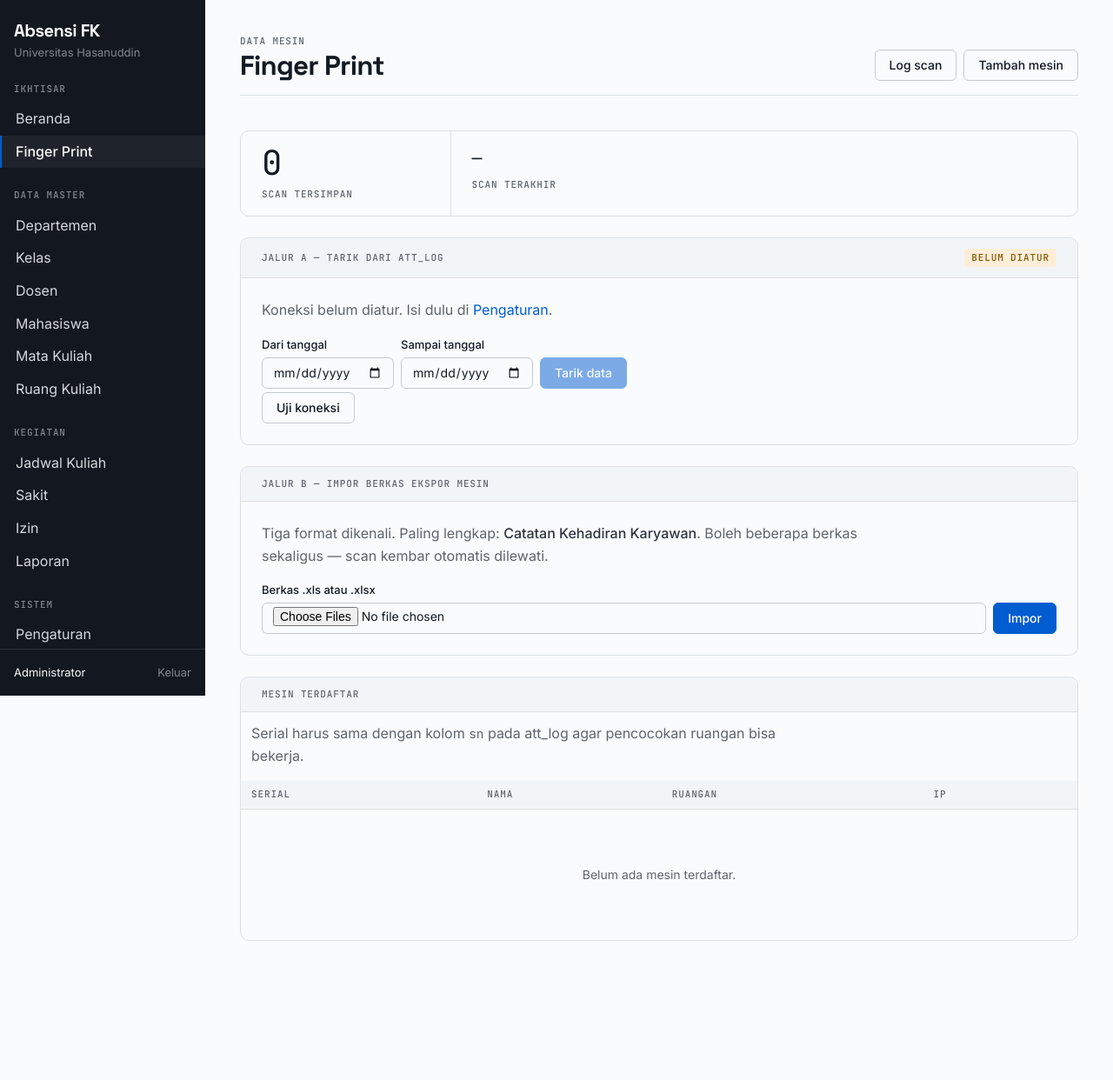
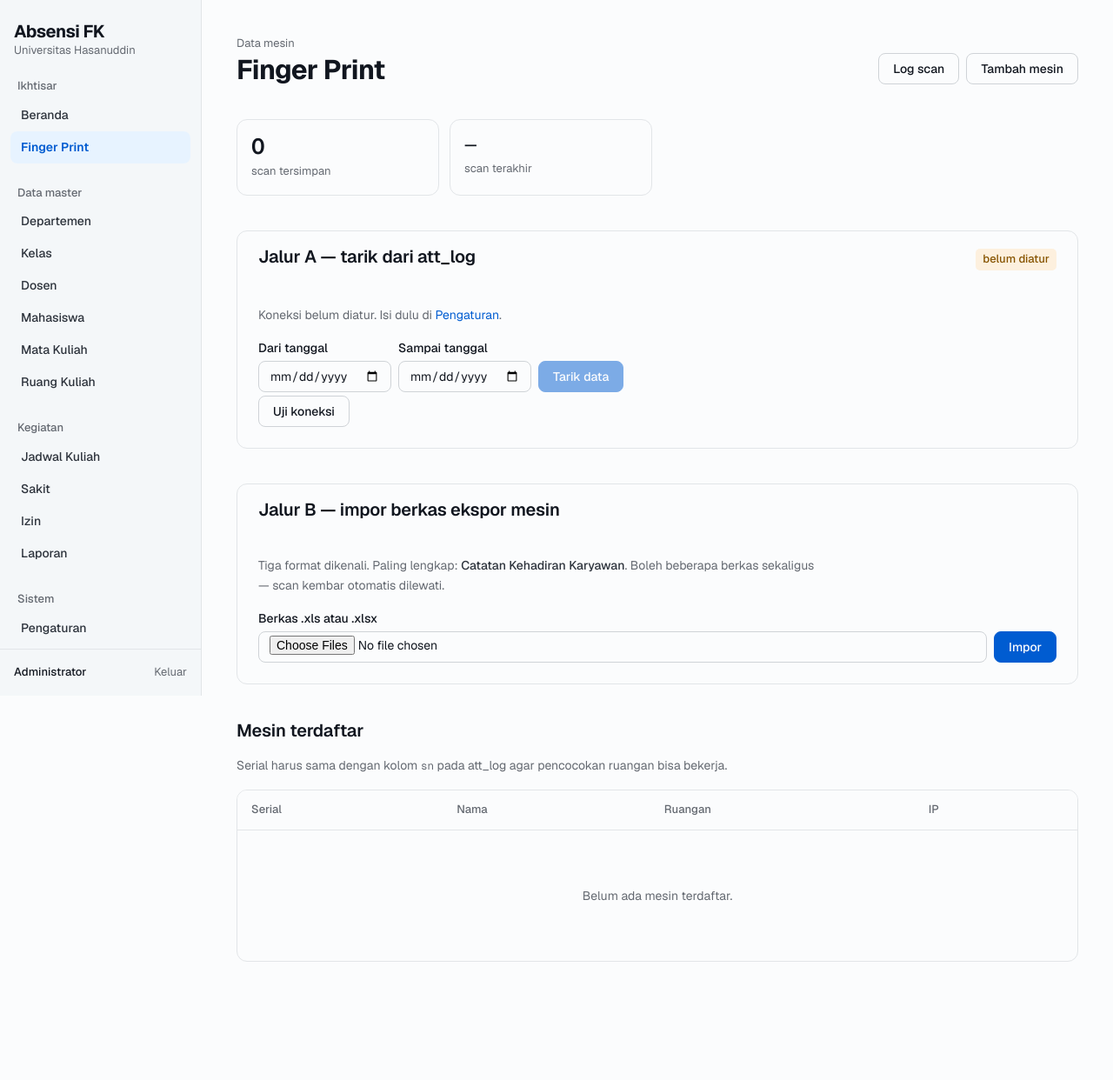
Before and after one commit to bizznara-hub/finger-generator, a Flask app: page /finger-print/ in a window 1280 px wide. Shown: the whole page at 87% size. Before the commit the page ends 1082 px from the top, so only its background shows below. Run offline with Flask 3, Linux system fonts and the light colour scheme; the visitor is signed in with stand-in values (Sample User, id 1).

Commit message:
Rapikan antarmuka: terang, lebih sedikit kotak, Geist
Tangkapan layar dari percobaan sebelumnya menunjukkan tiga hal yang
membuatnya terasa lama, bukan bersih:

- Rail hampir hitam terasa berat. Diganti permukaan terang dengan
  garis rambut; menu aktif ditandai aksen, bukan blok gelap.
- Kepala panel berlatar abu dan setiap blok dibingkai. Sekarang tabel
  duduk langsung di kanvas; hanya formulir dan alat yang dibingkai.
- Label mono huruf besar bertebaran di eyebrow, judul panel, kepala
  tabel, dan label angka. Sekarang huruf besar mono hanya untuk data
  (NIM, jam, angka); label antarmuka memakai kalimat biasa.

Tipografi disederhanakan dari tiga famili (Space Grotesk + Inter +
JetBrains Mono) menjadi dua: Geist untuk seluruh teks, Geist Mono
untuk data. Dua famili adalah jumlah kanonik menurut aturan 2+1;
tiga adalah plafon, bukan target.

Seluruh 17 pasangan warna dihitung ulang kontrasnya setelah palet
diterangkan — semuanya lulus WCAG AA.

Co-Authored-By: Claude Opus 5 <noreply@anthropic.com>

```diff
--- a/static/css/app.css
+++ b/static/css/app.css
@@ -31,19 +37,19 @@ body {
   font-weight: var(--w-body);
   line-height: var(--lh-body);
   -webkit-font-smoothing: antialiased;
+  -moz-osx-font-smoothing: grayscale;
 }
 
 h1, h2, h3 {
   margin: 0;
   font-family: var(--font-display);
   font-style: normal;
-  font-weight: var(--w-display);
-  line-height: var(--lh-tight);
-  letter-spacing: var(--track-display);
   color: var(--color-ink);
   overflow-wrap: anywhere;
   min-width: 0;
 }
+h1 { font-weight: var(--w-display); line-height: var(--lh-display); letter-spacing: var(--track-display); }
+h2, h3 { font-weight: var(--w-semi); line-height: var(--lh-tight); letter-spacing: var(--track-tight); }
 
 p { margin: 0; }
 
@@ -58,21 +64,11 @@ a:hover { text-decoration: underline; text-decoration-thickness: 1px; }
 
 code { font-family: var(--font-mono); font-size: 0.9em; }
 
-/* label mono: satu-satunya suara "mesin" di halaman */
-.eyebrow, .panel__title, thead th, .rail__group, .note__mark, .stat__label {
-  font-family: var(--font-mono);
-  font-size: var(--text-2xs);
-  font-weight: var(--w-medium);
-  letter-spacing: var(--track-mono);
-  text-transform: uppercase;
-  line-height: 1.4;
-}
-
 /* ================================================================ kerangka */
 
 .shell { display: flex; min-height: 100vh; }
 
-/* ---------------- rail: satu-satunya permukaan gelap ---------------- */
+/* ---------------- rail: permukaan tenang, bukan pita gelap ---------------- */
 
 .rail {
   position: fixed;
@@ -82,7 +78,8 @@ code { font-family: var(--font-mono); font-size: 0.9em; }
   width: var(--rail-w);
   display: flex;
   flex-direction: column;
-  background: var(--color-graphite);
+  background: var(--color-paper-2);
+  border-inline-end: var(--rule-hair) solid var(--color-rule);
 }
 
 .rail__brand { padding: var(--space-lg) var(--space-md) var(--space-md); }
@@ -94,55 +91,56 @@ code { font-family: var(--font-mono); font-size: 0.9em; }
   font-size: var(--text-md);
   font-weight: var(--w-display);
   letter-spacing: var(--track-display);
-  line-height: 1.1;
-  color: var(--color-paper);
+  line-height: 1.2;
+  color: var(--color-ink);
 }
 .rail__sub {
   display: block;
-  margin-block-start: var(--space-2xs);
   font-size: var(--text-xs);
-  color: var(--color-on-graphite-muted);
+  color: var(--color-muted);
 }
 
-.rail__nav { flex: 1; overflow-y: auto; padding-block-end: var(--space-lg); }
+.rail__nav { flex: 1; overflow-y: auto; padding: 0 var(--space-sm) var(--space-lg); }
 
 .rail__group {
-  padding: var(--space-lg) var(--space-md) var(--space-xs);
-  color: var(--color-on-graphite-muted);
+  padding: var(--space-lg) var(--space-xs) var(--space-2xs);
+  font-size: var(--text-xs);
+  font-weight: var(--w-medium);
+  color: var(--color-muted);
 }
-.rail__group:first-child { padding-block-start: var(--space-xs); }
+.rail__group:first-child { padding-block-start: var(--space-2xs); }
 
 .rail__link {
   display: block;
-  padding: var(--space-xs) var(--space-md);
-  color: var(--color-on-graphite);
-  font-size: var(--text-base);
-  line-height: 1.35;
+  padding: var(--space-xs) var(--space-sm);
+  border-radius: var(--radius-control);
+  color: var(--color-ink-2);
+  font-size: var(--text-sm);
+  font-weight: var(--w-medium);
+  line-height: 1.5;
   white-space: nowrap;
-  border-inline-start: 2px solid transparent;
   transition: background-color var(--dur-1) var(--ease-out),
               color var(--dur-1) var(--ease-out);
 }
-.rail__link:hover { background: var(--color-graphite-2); color: var(--color-paper); text-decoration: none; }
+.rail__link:hover { background: var(--color-paper-3); color: var(--color-ink); text-decoration: none; }
 .rail__link[aria-current="page"] {
-  background: var(--color-graphite-2);
-  border-inline-start-color: var(--color-accent);
-  color: var(--color-paper);
-  font-weight: var(--w-medium);
+  background: var(--color-accent-soft);
+  color: var(--color-accent);
+  font-weight: var(--w-semi);
 }
 
 .rail__foot {
-  padding: var(--space-md);
-  border-block-start: var(--rule-hair) solid var(--color-graphite-3);
-  font-size: var(--text-xs);
   display: flex;
   align-items: baseline;
   justify-content: space-between;
   gap: var(--space-sm);
+  padding: var(--space-md);
+  border-block-start: var(--rule-hair) solid var(--color-rule);
+  font-size: var(--text-xs);
 }
-.rail__who { color: var(--color-paper); min-width: 0; overflow: hidden; text-overflow: ellipsis; white-space: nowrap; }
-.rail__out { color: var(--color-on-graphite-muted); white-space: nowrap; }
-.rail__out:hover { color: var(--color-paper); }
+.rail__who { color: var(--color-ink); font-weight: var(--w-medium); min-width: 0; overflow: hidden; text-overflow: ellipsis; white-space: nowrap; }
+.rail__out { color: var(--color-muted); white-space: nowrap; }
+.rail__out:hover { color: var(--color-accent); }
 
 /* ---------------- isi ---------------- */
 
@@ -152,113 +150,122 @@ code { font-family: var(--font-mono); font-size: 0.9em; }
   margin-inline-start: var(--rail-w);
   padding: var(--space-xl) var(--space-xl) var(--space-3xl);
 }
+.main > * { max-width: 80rem; }
 
-/* kepala halaman — eyebrow DI ATAS judul (satu kolom), aksi rata kanan,
-   lalu satu garis rambut yang menutup blok. */
+/* kepala halaman: konteks kecil di atas judul, aksi rata kanan, tanpa garis
+   pemisah - jarak yang memisahkan, bukan aturan. */
 .page__head {
   display: grid;
   grid-template-columns: minmax(0, 1fr) auto;
   align-items: end;
   gap: var(--space-md);
-  padding-block-end: var(--space-md);
-  border-block-end: var(--rule-hair) solid var(--color-rule);
   margin-block-end: var(--space-xl);
 }
 .page__id { min-width: 0; }
-.page__eyebrow { display: block; color: var(--color-muted); margin-block-end: var(--space-2xs); }
-.page__title { font-size: var(--text-xl); line-height: var(--lh-display); }
+.page__eyebrow {
+  display: block;
+  font-size: var(--text-xs);
+  color: var(--color-muted);
+  margin-block-end: var(--space-3xs);
+}
+.page__title { font-size: var(--text-xl); }
 .page__actions { display: flex; align-items: center; gap: var(--space-xs); flex-wrap: wrap; }
 
-@media (max-width: 52rem) {
-  .page__head { grid-template-columns: minmax(0, 1fr); }
-}
+@media (max-width: 52rem) { .page__head { grid-template-columns: minmax(0, 1fr); } }
 
-/* ================================================================ panel */
+/* ================================================================ blok */
 
-.panel {
+.panel { margin-block-end: var(--space-xl); }
+
+/* Blok yang butuh bingkai (formulir, alat) memakai .panel--kotak.
+   Blok berisi tabel duduk langsung di kanvas. */
+.panel--kotak {
   border: var(--rule-hair) solid var(--color-rule);
   border-radius: var(--radius-panel);
   background: var(--color-paper);
-  margin-block-end: var(--space-lg);
 }
+.panel--kotak > .panel__body { padding: var(--space-lg); }
+/* panel tanpa bingkai: isi non-tabel duduk langsung di kanvas, beri jarak
+   sebelum tabel di bawahnya */
+.panel:not(.panel--kotak) > .panel__body:not(.panel__flush) { margin-block-end: var(--space-md); }
+.panel--kotak > .panel__head { padding: var(--space-md) var(--space-lg) 0; }
 
 .panel__head {
   display: flex;
-  align-items: center;
-  gap: var(--space-md);
+  align-items: baseline;
+  gap: var(--space-sm);
   flex-wrap: wrap;
-  padding: var(--space-sm) var(--space-lg);
-  border-block-end: var(--rule-hair) solid var(--color-rule);
-  background: var(--color-paper-2);
-  border-start-start-radius: var(--radius-panel);
-  border-start-end-radius: var(--radius-panel);
+  margin-block-end: var(--space-md);
 }
-.panel__title { flex: 1; min-width: 0; color: var(--color-muted); }
-.panel__body { padding: var(--space-lg); }
+.panel__title {
+  flex: 1;
+  min-width: 0;
+  font-family: var(--font-display);
+  font-size: var(--text-md);
+  font-weight: var(--w-semi);
+  letter-spacing: var(--track-tight);
+  color: var(--color-ink);
+}
 .panel__flush { padding: 0; }
-.panel--plain > .panel__head { background: transparent; }
 
 .hint {
   color: var(--color-muted);
-  font-size: var(--text-base);
-  max-width: 68ch;
+  font-size: var(--text-sm);
+  max-width: 70ch;
   margin-block-end: var(--space-md);
 }
 .hint:last-child { margin-block-end: 0; }
 .hint b { color: var(--color-ink-2); font-weight: var(--w-medium); }
 
-/* ================================================================ readout
-   Baris angka dibaca seperti panel instrumen: satu bidang, dibagi garis
-   rambut. Bukan empat kartu kembar. */
+/* ================================================================ angka */
 
 .stats {
   display: grid;
   grid-template-columns: repeat(2, minmax(0, 1fr));
-  border: var(--rule-hair) solid var(--color-rule);
-  border-radius: var(--radius-panel);
-  background: var(--color-paper);
-  overflow: hidden;
-  margin-block-end: var(--space-lg);
+  gap: var(--space-sm);
+  margin-block-end: var(--space-xl);
 }
 @media (min-width: 48rem) { .stats { grid-template-columns: repeat(4, minmax(0, 1fr)); } }
 
 .stat {
   display: block;
-  padding: var(--space-md) var(--space-lg);
+  padding: var(--space-md);
+  border: var(--rule-hair) solid var(--color-rule);
+  border-radius: var(--radius-panel);
+  background: var(--color-paper);
   color: inherit;
-  border-inline-start: var(--rule-hair) solid var(--color-rule);
-  border-block-start: var(--rule-hair) solid var(--color-rule);
-  transition: background-color var(--dur-1) var(--ease-out);
+  transition: border-color var(--dur-1) var(--ease-out);
 }
-/* bersihkan garis di tepi kisi supaya bidangnya utuh, tidak menggantung */
-.stat:nth-child(2n + 1) { border-inline-start: 0; }
-.stat:nth-child(-n + 2) { border-block-start: 0; }
-@media (min-width: 48rem) {
-  .stat:nth-child(2n + 1) { border-inline-start: var(--rule-hair) solid var(--color-rule); }
-  .stat:nth-child(4n + 1) { border-inline-start: 0; }
-  .stat:nth-child(-n + 4) { border-block-start: 0; }
-  .stat:nth-child(3), .stat:nth-child(4) { border-block-start: 0; }
-}
-a.stat:hover { background: var(--color-paper-2); text-decoration: none; }
+a.stat:hover { border-color: var(--color-rule-2); text-decoration: none; }
 a.stat:hover .stat__num { color: var(--color-accent); }
 
 .stat__num {
   display: block;
-  font-family: var(--font-mono);
-  font-size: var(--text-2xl);
-  font-weight: var(--w-body);
-  line-height: 1.05;
-  letter-spacing: -0.03em;
+  font-family: var(--font-display);
+  font-size: var(--text-lg);
+  font-weight: var(--w-semi);
+  line-height: 1.15;
+  letter-spacing: var(--track-display);
   color: var(--color-ink);
   font-variant-numeric: tabular-nums;
   transition: color var(--dur-1) var(--ease-out);
 }
-.stat__num--sm { font-size: var(--text-md); line-height: 1.5; }
-.stat__label { display: block; margin-block-start: var(--space-xs); color: var(--color-muted); }
+.stat__num--sm { font-size: var(--text-base); line-height: 1.6; }
+.stat__label {
+  display: block;
+  margin-block-start: var(--space-2xs);
+  font-size: var(--text-xs);
+  color: var(--color-muted);
+}
 
 /* ================================================================ tabel */
 
-.table-wrap { overflow-x: auto; }
+.table-wrap {
+  overflow-x: auto;
+  border: var(--rule-hair) solid var(--color-rule);
+  border-radius: var(--radius-panel);
+  background: var(--color-paper);
+}
 .table-wrap--tall { max-height: 30rem; overflow-y: auto; }
 
 table { width: 100%; border-collapse: collapse; font-size: var(--text-sm); }
@@ -267,15 +274,17 @@ thead th {
   position: sticky;
   top: 0;
   z-index: var(--z-raised);
-  background: var(--color-paper-2);
+  background: var(--color-paper);
   color: var(--color-muted);
+  font-size: var(--text-xs);
+  font-weight: var(--w-medium);
   text-align: start;
   white-space: nowrap;
-  padding: var(--space-xs) var(--space-sm);
+  padding: var(--space-sm) var(--space-md);
   border-block-end: var(--rule-hair) solid var(--color-rule);
 }
 tbody td {
-  padding: var(--space-xs) var(--space-sm);
+  padding: var(--space-sm) var(--space-md);
   border-block-end: var(--rule-hair) solid var(--color-rule);
   vertical-align: middle;
 }
@@ -325,13 +330,10 @@ tbody tr:hover { background: var(--color-paper-2); }
 .tag {
   display: inline-block;
   padding: var(--space-3xs) var(--space-xs);
-  border-radius: 3px;
+  border-radius: 5px;
   background: var(--color-paper-3);
-  font-family: var(--font-mono);
-  font-size: var(--text-2xs);
+  font-size: var(--text-xs);
   font-weight: var(--w-medium);
-  letter-spacing: var(--track-mono);
-  text-transform: uppercase;
   color: var(--color-muted);
   white-space: nowrap;
 }
@@ -377,14 +375,14 @@ tbody tr:hover { background: var(--color-paper-2); }
 .btn--danger { color: var(--color-alpa); }
 .btn--danger:hover { background: var(--color-alpa-soft); border-color: var(--color-alpa); color: var(--color-alpa); }
 
-.btn--sm { min-height: 28px; padding: 0 var(--space-sm); font-size: var(--text-xs); }
+.btn--sm { min-height: 30px; padding: 0 var(--space-sm); font-size: var(--text-xs); }
 
 .btn-row { display: flex; align-items: center; gap: var(--space-xs); flex-wrap: wrap; }
 
 /* ================================================================ formulir */
 
 .field { display: flex; flex-direction: column; gap: var(--space-2xs); min-width: 0; }
-.field__label { font-size: var(--text-xs); font-weight: var(--w-medium); color: var(--color-ink); }
+.field__label { font-size: var(--text-sm); font-weight: var(--w-medium); color: var(--color-ink); }
 .field__req { color: var(--color-alpa); }
 .field__hint { min-height: 1lh; font-size: var(--text-xs); color: var(--color-muted); }
 
--- a/static/css/tokens.css
+++ b/static/css/tokens.css
@@ -1,85 +1,82 @@
-/* Hallmark · tokens · genre: modern-minimal · theme: Cobalt · design-system: design.md
- * Setiap warna dan setiap font harus lewat token di bawah.
+/* Hallmark · tokens · genre: modern-minimal · theme: Cobalt (varian terang)
+ * design-system: design.md
+ *
+ * Dua muka huruf saja: Geist untuk semuanya, Geist Mono untuk data.
+ * Dua famili adalah jumlah kanonik menurut aturan 2+1; tiga adalah plafon,
+ * bukan target.
  */
 
 :root {
-  /* ---------- permukaan: cool near-white, tidak pernah #fff ---------- */
-  --color-paper:       oklch(98.6% 0.003 250);
-  --color-paper-2:     oklch(96.8% 0.005 251);
-  --color-paper-3:     oklch(94.4% 0.007 252);
+  /* ---------- permukaan: terang, dingin, bukan #fff ---------- */
+  --color-paper:       oklch(99% 0.002 250);   /* kanvas */
+  --color-paper-2:     oklch(97.4% 0.004 251); /* rail, permukaan tenang */
+  --color-paper-3:     oklch(95% 0.006 252);   /* hover */
 
-  /* ---------- tinta: charcoal dingin, tidak pernah #000 ---------- */
-  --color-ink:         oklch(21% 0.021 259);
-  --color-ink-2:       oklch(33% 0.018 257);
-  --color-muted:       oklch(50% 0.015 256);
+  /* ---------- tinta ---------- */
+  --color-ink:         oklch(20% 0.02 259);
+  --color-ink-2:       oklch(32% 0.017 257);
+  --color-muted:       oklch(52% 0.014 256);
 
-  /* ---------- garis rambut: struktur dibawa border ---------- */
-  --color-rule:        oklch(90.5% 0.006 252);
-  --color-rule-2:      oklch(84% 0.009 253);
+  /* ---------- garis rambut ---------- */
+  --color-rule:        oklch(92% 0.005 252);
+  --color-rule-2:      oklch(86.5% 0.007 253);
 
   /* ---------- satu sinyal kobalt (kontras terverifikasi) ---------- */
   --color-accent:       oklch(50% 0.2 256);
   --color-accent-hover: oklch(43% 0.2 256);
   --color-accent-ink:   oklch(99% 0.004 250);
-  --color-accent-soft:  oklch(95.5% 0.03 256);
+  --color-accent-soft:  oklch(96% 0.025 256);
   --color-focus:        oklch(50% 0.2 256);
-
-  /* ---------- satu pita gelap: rail ---------- */
-  --color-graphite:    oklch(20.5% 0.017 261);
-  --color-graphite-2:  oklch(26% 0.017 260);
-  --color-graphite-3:  oklch(31% 0.017 259);
-  --color-on-graphite: oklch(88% 0.011 254);
-  --color-on-graphite-muted: oklch(62% 0.014 256);
 
   /* ---------- status kehadiran ---------- */
   --color-hadir:       oklch(50% 0.2 256);
-  --color-hadir-soft:  oklch(95.5% 0.03 256);
+  --color-hadir-soft:  oklch(96% 0.025 256);
   --color-alpa:        oklch(51% 0.19 27);
-  --color-alpa-soft:   oklch(95.5% 0.028 27);
+  --color-alpa-soft:   oklch(96% 0.024 27);
   --color-sakit:       oklch(49% 0.12 75);
-  --color-sakit-soft:  oklch(95.5% 0.033 75);
+  --color-sakit-soft:  oklch(96% 0.028 75);
   --color-izin:        oklch(50% 0.16 310);
-  --color-izin-soft:   oklch(95.5% 0.026 310);
+  --color-izin-soft:   oklch(96% 0.022 310);
 
   --color-ok:          oklch(46% 0.13 155);
-  --color-ok-soft:     oklch(95.5% 0.033 155);
+  --color-ok-soft:     oklch(96% 0.028 155);
 
-  /* ---------- tipografi: tiga muka, batas maksimum ---------- */
-  --font-display: "Space Grotesk", ui-sans-serif, system-ui, sans-serif;
-  --font-body:    "Inter", ui-sans-serif, system-ui, sans-serif;
-  --font-mono:    "JetBrains Mono", ui-monospace, SFMono-Regular, Menlo, monospace;
+  /* ---------- tipografi ---------- */
+  --font-display: "Geist", ui-sans-serif, system-ui, -apple-system, sans-serif;
+  --font-body:    "Geist", ui-sans-serif, system-ui, -apple-system, sans-serif;
+  --font-mono:    "Geist Mono", ui-monospace, SFMono-Regular, Menlo, monospace;
 
-  /* skala rasio 1.25 (major third) dari 16px */
-  --text-2xs:  0.6875rem;   /* 11px  label mono */
-  --text-xs:   0.8125rem;   /* 13px  meta */
-  --text-sm:   0.875rem;    /* 14px  tabel */
-  --text-base: 1rem;        /* 16px  tubuh */
-  --text-md:   1.25rem;     /* 20px  judul panel */
-  --text-lg:   1.5625rem;   /* 25px  */
-  --text-xl:   1.9531rem;   /* 31px  judul halaman */
-  --text-2xl:  2.4414rem;   /* 39px  angka utama */
+  /* skala rasio 1.25 dari 16px */
+  --text-2xs:  0.6875rem;   /* 11px */
+  --text-xs:   0.8125rem;   /* 13px */
+  --text-sm:   0.875rem;    /* 14px */
+  --text-base: 1rem;        /* 16px */
+  --text-md:   1.25rem;     /* 20px */
+  --text-lg:   1.5625rem;   /* 25px */
+  --text-xl:   1.9531rem;   /* 31px */
+  --text-2xl:  2.4414rem;   /* 39px */
 
-  /* bobot: heading berjarak 300 unit dari tubuh */
   --w-body:    400;
   --w-medium:  500;
+  --w-semi:    600;
   --w-display: 700;
 
-  --lh-display: 1.08;
-  --lh-tight:   1.25;
+  --lh-display: 1.1;
+  --lh-tight:   1.3;
   --lh-body:    1.6;
-  --track-display: -0.025em;
-  --track-mono:     0.08em;
+  --track-display: -0.022em;
+  --track-tight:   -0.011em;
 
-  /* ---------- ruang: skala 4pt, sembilan langkah ---------- */
-  --space-3xs: 0.125rem;   /*   2px */
-  --space-2xs: 0.25rem;    /*   4px */
-  --space-xs:  0.5rem;     /*   8px */
-  --space-sm:  0.75rem;    /*  12px */
-  --space-md:  1rem;       /*  16px */
-  --space-lg:  1.5rem;     /*  24px */
-  --space-xl:  2.5rem;     /*  40px */
-  --space-2xl: 4rem;       /*  64px */
-  --space-3xl: 6rem;       /*  96px */
+  /* ---------- ruang: skala 4pt ---------- */
+  --space-3xs: 0.125rem;
+  --space-2xs: 0.25rem;
+  --space-xs:  0.5rem;
+  --space-sm:  0.75rem;
+  --space-md:  1rem;
+  --space-lg:  1.5rem;
+  --space-xl:  2.5rem;
+  --space-2xl: 4rem;
+  --space-3xl: 6rem;
 
   /* ---------- gerak ---------- */
   --ease-out: cubic-bezier(0.16, 1, 0.3, 1);
@@ -87,12 +84,12 @@
   --dur-2: 200ms;
 
   /* ---------- bentuk ---------- */
-  --radius-control: 6px;
-  --radius-panel:   10px;
+  --radius-control: 8px;
+  --radius-panel:   12px;
   --rule-hair: 1px;
 
   /* ---------- kerangka ---------- */
-  --rail-w: 236px;
+  --rail-w: 232px;
   --control-h: 36px;
 
   /* ---------- z: enam tingkat bernama ---------- */
--- a/templates/absensi/index.html
+++ b/templates/absensi/index.html
@@ -21,7 +21,7 @@
   </div>
 </div>
 
-<section class="panel">
+<section class="panel panel--kotak">
   <div class="panel__head">
     <h2 class="panel__title">Jalur A — tarik dari att_log</h2>
     <span class="tag {{ 'tag--accent' if attlog_siap else 'tag--warn' }}">
@@ -55,7 +55,7 @@
   </div>
 </section>
 
-<section class="panel">
+<section class="panel panel--kotak">
   <div class="panel__head"><h2 class="panel__title">Jalur B — impor berkas ekspor mesin</h2></div>
   <div class="panel__body">
     <p class="hint">Tiga format dikenali. Paling lengkap: <b>Catatan Kehadiran Karyawan</b>.
@@ -73,8 +73,8 @@
 <section class="panel">
   <div class="panel__head"><h2 class="panel__title">Mesin terdaftar</h2></div>
   <div class="panel__body panel__flush">
-    <p class="hint" style="padding:var(--space-sm) var(--space-sm) 0">Serial harus sama
-      dengan kolom <code>sn</code> pada att_log agar pencocokan ruangan bisa bekerja.</p>
+    <p class="hint">Serial harus sama dengan kolom <code>sn</code> pada att_log
+      agar pencocokan ruangan bisa bekerja.</p>
     <div class="table-wrap">
       <table>
         <thead><tr><th>Serial</th><th>Nama</th><th>Ruangan</th><th>IP</th><th class="col-aksi"></th></tr></thead>
--- a/templates/izin/daftar.html
+++ b/templates/izin/daftar.html
@@ -15,7 +15,7 @@
 {% endblock %}
 {% block isi %}
 
-<section class="panel">
+<section class="panel panel--kotak">
   <div class="panel__head"><h2 class="panel__title">Catat {{ judul|lower }}</h2></div>
   <div class="panel__body">
     <p class="hint">Kosongkan pilihan sesi bila berlaku untuk <b>seluruh sesi</b> pada
--- a/templates/jadwal/kelas.html
+++ b/templates/jadwal/kelas.html
@@ -18,7 +18,7 @@
     {{ pengaturan.toleransi_akhir }} menit terlambat.</span>
 </div>
 
-<section class="panel">
+<section class="panel panel--kotak">
   <div class="panel__head"><h2 class="panel__title">Tambah tanggal</h2></div>
   <div class="panel__body">
     <p class="hint">Isi satu tanggal, atau isi keduanya untuk membuat rentang sekaligus.</p>
--- a/templates/jadwal/rinci.html
+++ b/templates/jadwal/rinci.html
@@ -9,7 +9,7 @@
 {% endblock %}
 {% block isi %}
 
-<section class="panel">
+<section class="panel panel--kotak">
   <div class="panel__head"><h2 class="panel__title">Tambah kelas peserta</h2></div>
   <div class="panel__body">
     <p class="hint">Menambahkan kelas otomatis mendaftarkan seluruh mahasiswa kelas itu
--- a/templates/laporan/index.html
+++ b/templates/laporan/index.html
@@ -4,7 +4,7 @@
 {% block tajuk %}Laporan Absensi{% endblock %}
 {% block isi %}
 
-<section class="panel">
+<section class="panel panel--kotak">
   <div class="panel__head"><h2 class="panel__title">Pilih laporan</h2></div>
   <div class="panel__body">
     <form method="get" class="toolbar">
--- a/templates/layout.html
+++ b/templates/layout.html
@@ -8,7 +8,7 @@
 <link rel="preconnect" href="https://fonts.googleapis.com">
 <link rel="preconnect" href="https://fonts.gstatic.com" crossorigin>
 <link rel="stylesheet"
-      href="https://fonts.googleapis.com/css2?family=Space+Grotesk:wght@400;700&family=Inter:wght@400;500&family=JetBrains+Mono:wght@400;500&display=swap">
+      href="https://fonts.googleapis.com/css2?family=Geist:wght@400;500;600;700&family=Geist+Mono:wght@400;500&display=swap">
 <link rel="stylesheet" href="{{ url_for('static', filename='css/app.css') }}">
 </head>
 <body>
--- a/templates/masuk.html
+++ b/templates/masuk.html
@@ -8,7 +8,7 @@
 <link rel="preconnect" href="https://fonts.googleapis.com">
 <link rel="preconnect" href="https://fonts.gstatic.com" crossorigin>
 <link rel="stylesheet"
-      href="https://fonts.googleapis.com/css2?family=Space+Grotesk:wght@400;700&family=Inter:wght@400;500&family=JetBrains+Mono:wght@400;500&display=swap">
+      href="https://fonts.googleapis.com/css2?family=Geist:wght@400;500;600;700&family=Geist+Mono:wght@400;500&display=swap">
 <link rel="stylesheet" href="{{ url_for('static', filename='css/app.css') }}">
 </head>
 <body>
```
Also changed, not shown: other parts of static/css/app.css (+42 -60 lines), design.md (+4 -4 lines), templates/beranda.html (+4 -4 lines).
